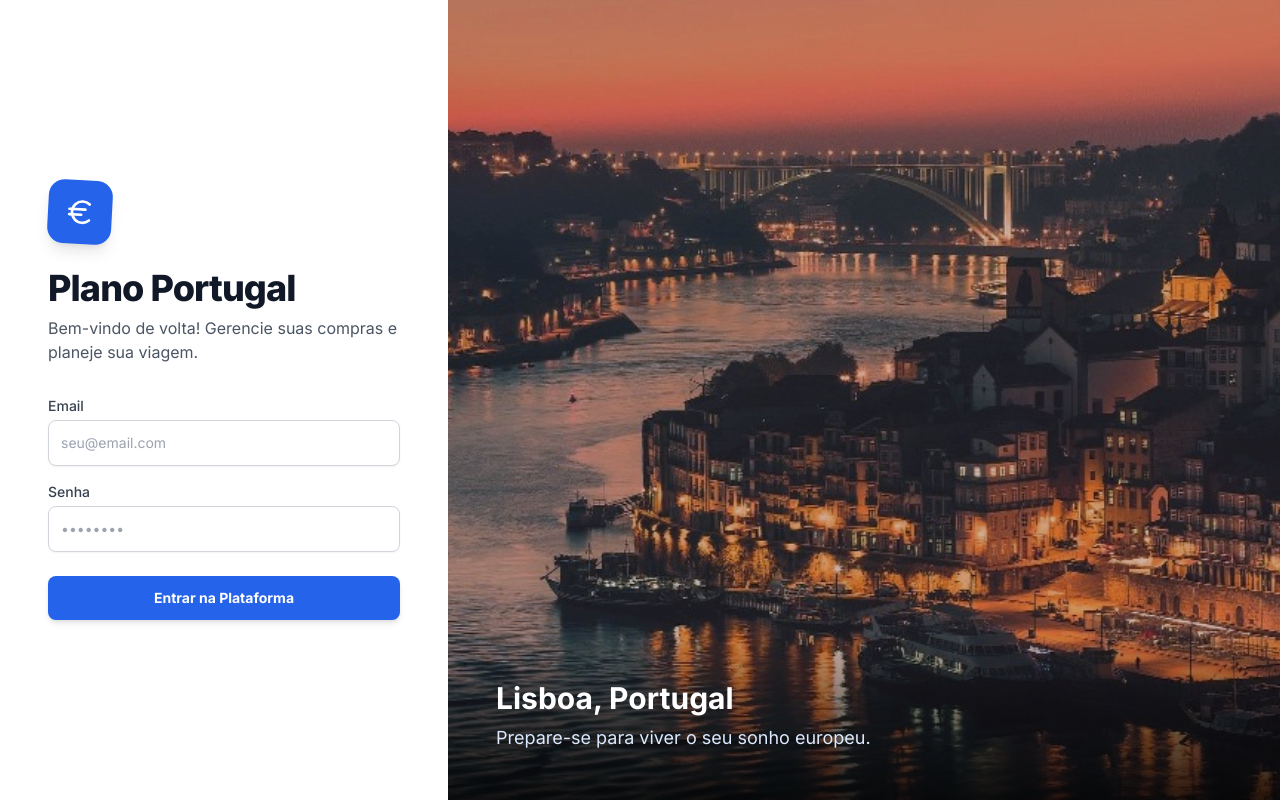
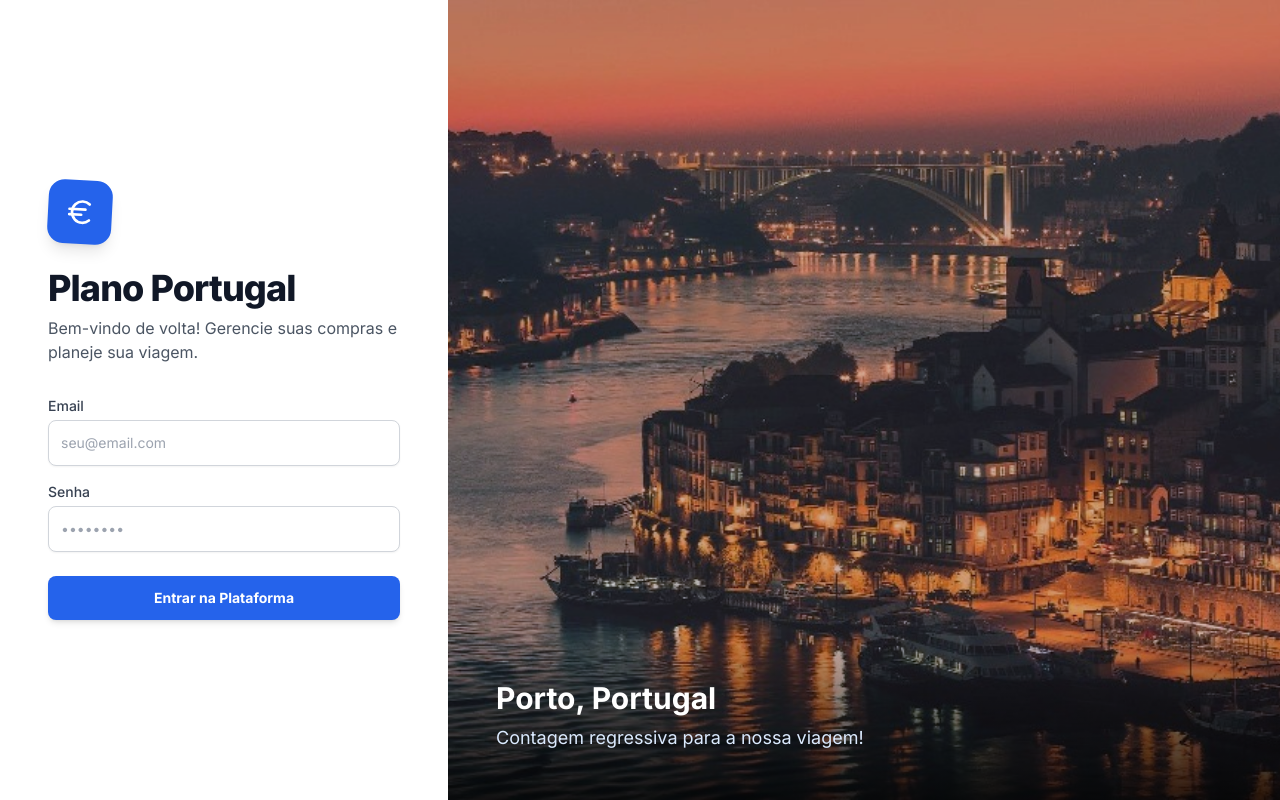
Before and after one commit to felipeabreu-byte/Portugal, a Next.js app: page /login in a window 1280 px wide. Built offline with nearby package versions, Linux system fonts and the light colour scheme.

Commit message:
Alteracao frase na imagem

```diff
--- a/src/app/login/page.tsx
+++ b/src/app/login/page.tsx
@@ -139,8 +139,8 @@ export default function LoginPage() {
                     }}
                 />
                 <div className="absolute bottom-0 left-0 right-0 p-12 text-white z-20 bg-gradient-to-t from-black/80 to-transparent">
-                    <h3 className="text-3xl font-bold mb-2">Lisboa, Portugal</h3>
-                    <p className="text-lg text-blue-100">Prepare-se para viver o seu sonho europeu.</p>
+                    <h3 className="text-3xl font-bold mb-2">Porto, Portugal</h3>
+                    <p className="text-lg text-blue-100">Contagem regressiva para a nossa viagem!</p>
                 </div>
             </div>
         </div>
```
